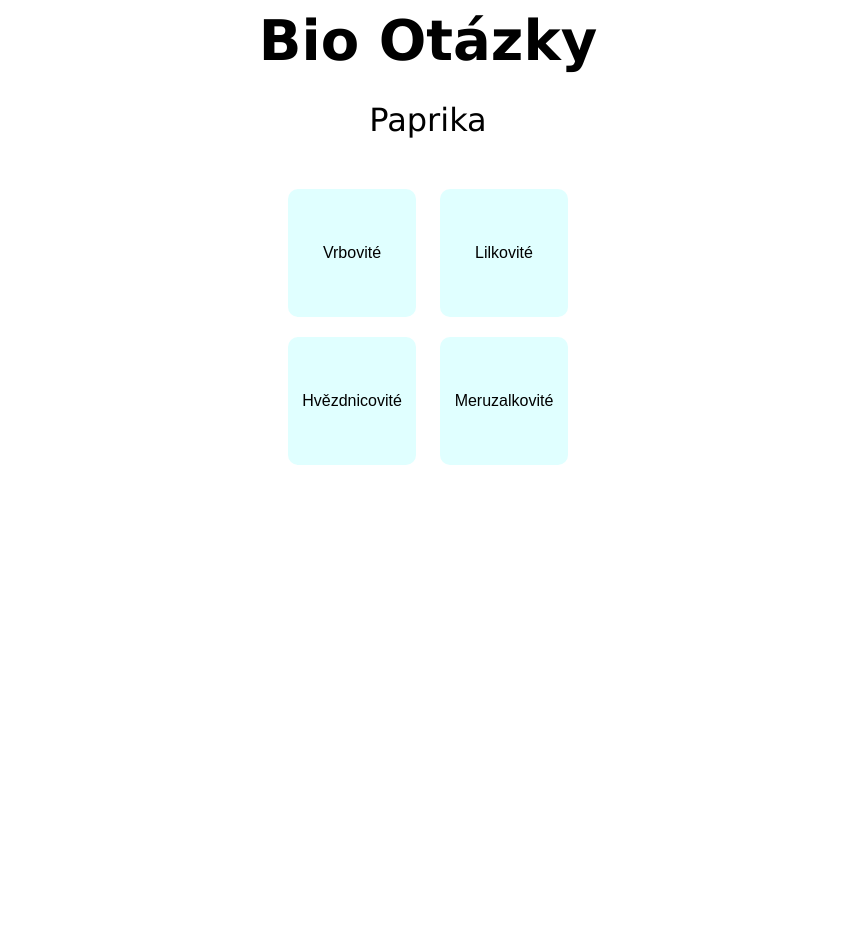
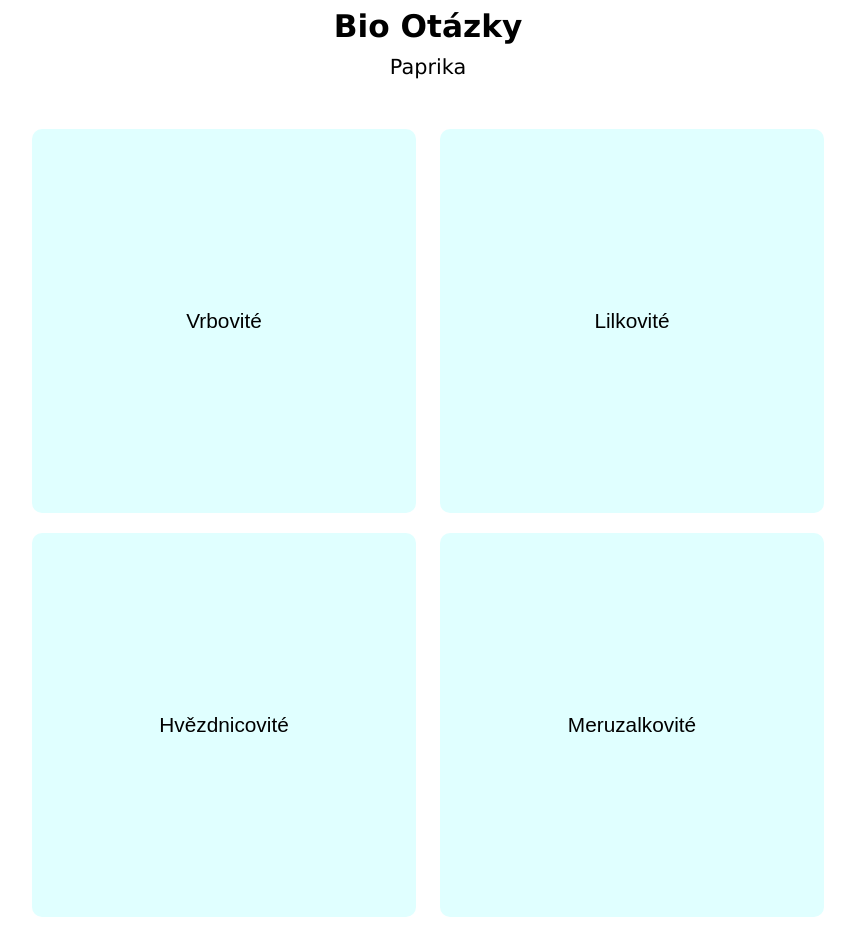
Before and after one commit to Thomioo/SimpleQuizApp, a plain HTML site: page index.html in a window 1280 px wide. Shown: the whole page, without its empty margins (212-1067 px from the left). Before the commit the page ends 800 px from the top, so only its background shows below. Drawn offline with Linux system fonts and the light colour scheme.

Commit message:
Update style.css

```diff
--- a/style.css
+++ b/style.css
@@ -1,13 +1,13 @@
 h1 {
     font-family: Verdana, Geneva, Tahoma, sans-serif;
     text-align: center;
-    font-size: 350%;
+    font-size: calc(1.5vw + 1.5vh);
 }
 
 #question {
     font-family: Verdana, Geneva, Tahoma, sans-serif;
     text-align: center;
-    font-size: 200%;
+    font-size: calc(1vw + 1vh);
     margin-top: -10px;
     margin-bottom: -10px;
 }
@@ -15,7 +15,7 @@ h1 {
 #output {
     font-family: Verdana, Geneva, Tahoma, sans-serif;
     text-align: center;
-    font-size: 100%;
+    font-size: calc(1vw + 1vh);
 }
 
 #vertical {
@@ -25,14 +25,14 @@ h1 {
 #horizontal {
     display: flexbox;
     margin: auto;
-    width: 500px;
+    /* width: 500px; */
     text-align: center;
 }
 
 button {
-    font-size: calc(1vw * 1.25);
-    width: 10vw;
-    height: 10vw;
+    font-size: calc(1vw + 1vh);
+    width: 30vw;
+    height: 30vw;
     margin: 10px;
     border: none;
     border-radius: 10px;
```
